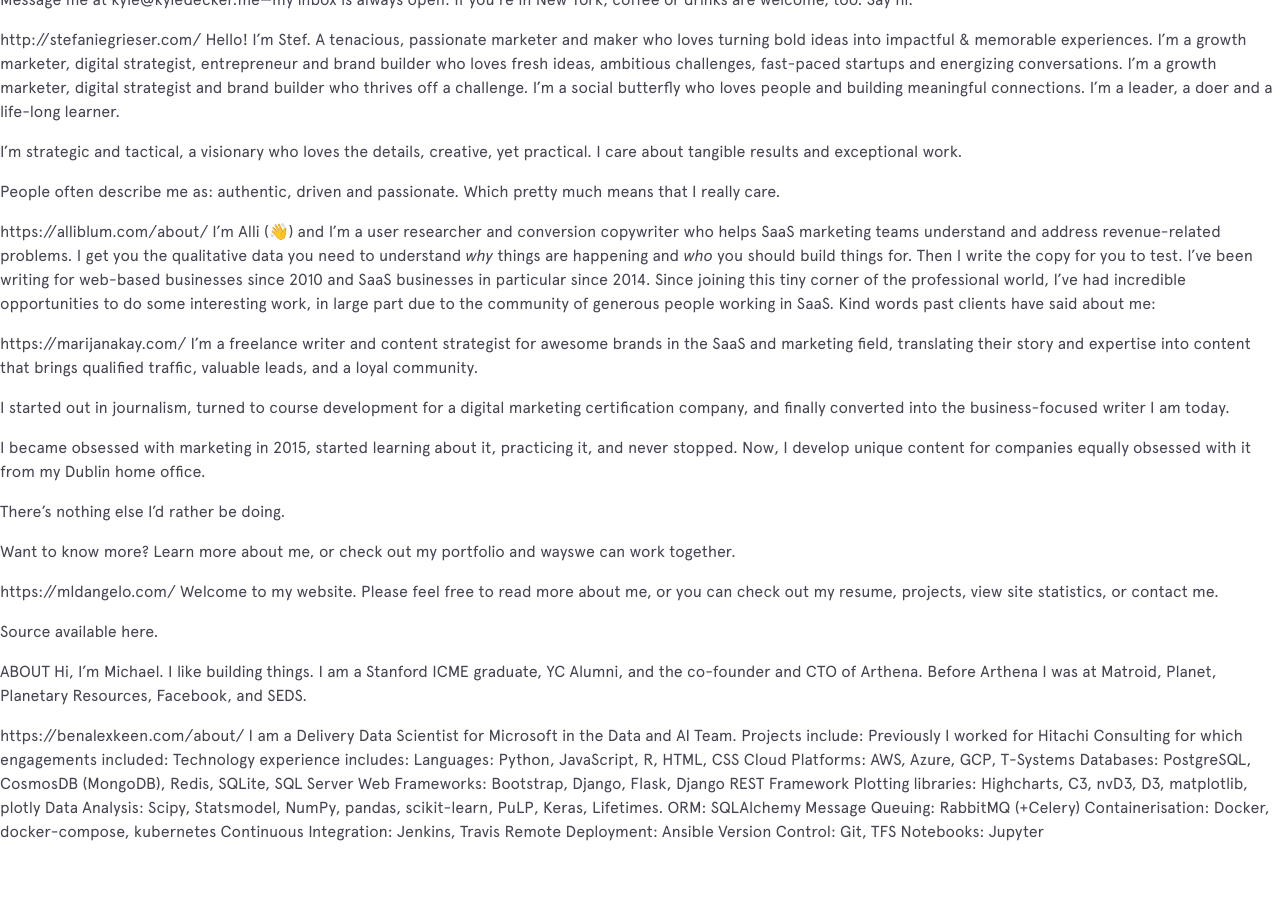
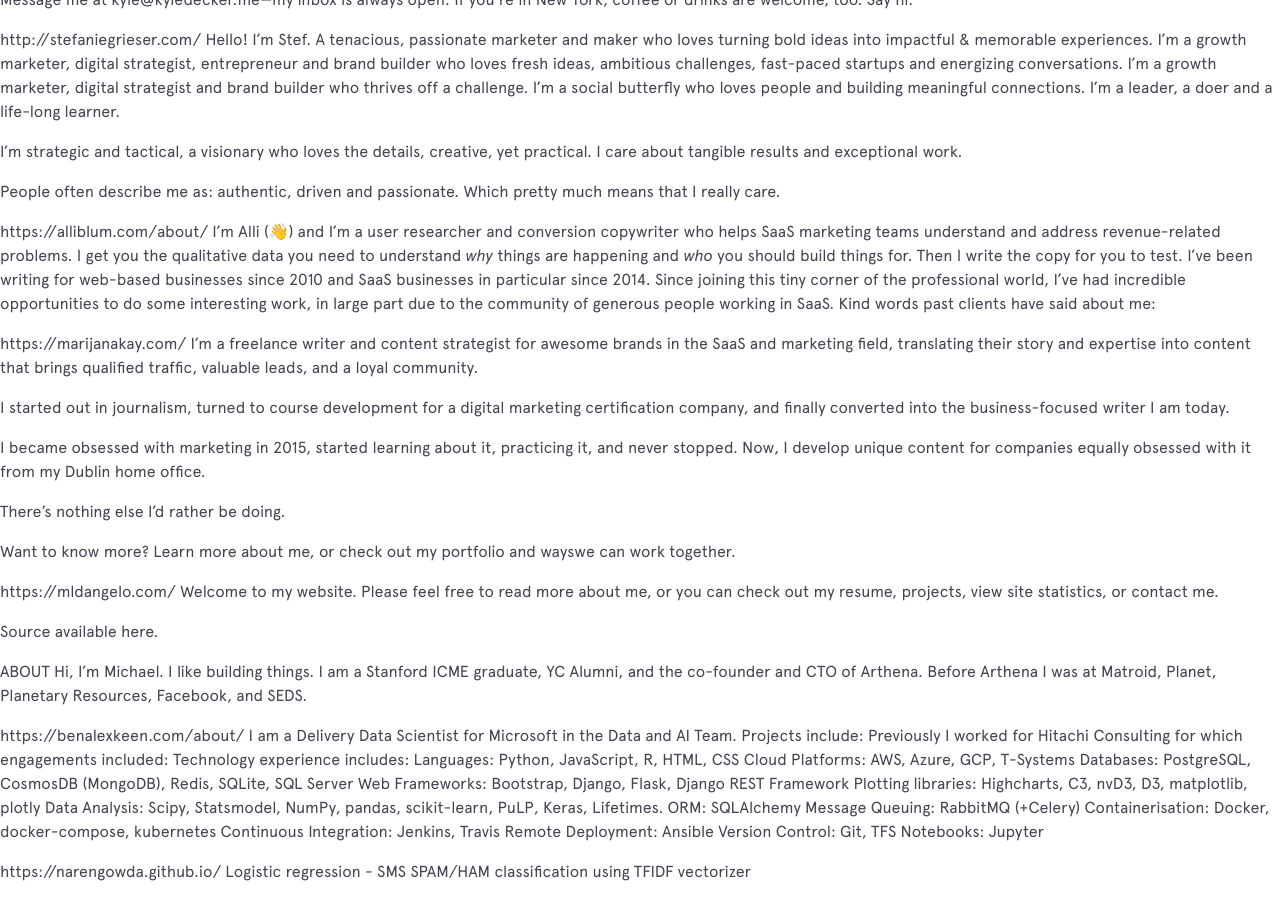
Before and after one commit to harper-he/harper-he.github.io, a Jekyll site: the page built from Inspiration.md, in a window 1280 px wide and 900 px high, scrolled down 850 px. Built offline with Jekyll 4.4.1, drawn with Linux system fonts in a browser that asks for light colours; nearby versions of some CDN libraries; our own code applies the rules of GitHub Pages for plain Markdown files; before the commit the page ends 1710 px from its top, so only the background shows below that.

Commit message:
Update Inspiration.md

```diff
--- a/Inspiration.md
+++ b/Inspiration.md
@@ -92,3 +92,6 @@
 Remote Deployment: Ansible
 Version Control: Git, TFS
 Notebooks: Jupyter
+
+https://narengowda.github.io/
+Logistic regression - SMS SPAM/HAM classification using TFIDF vectorizer
```
